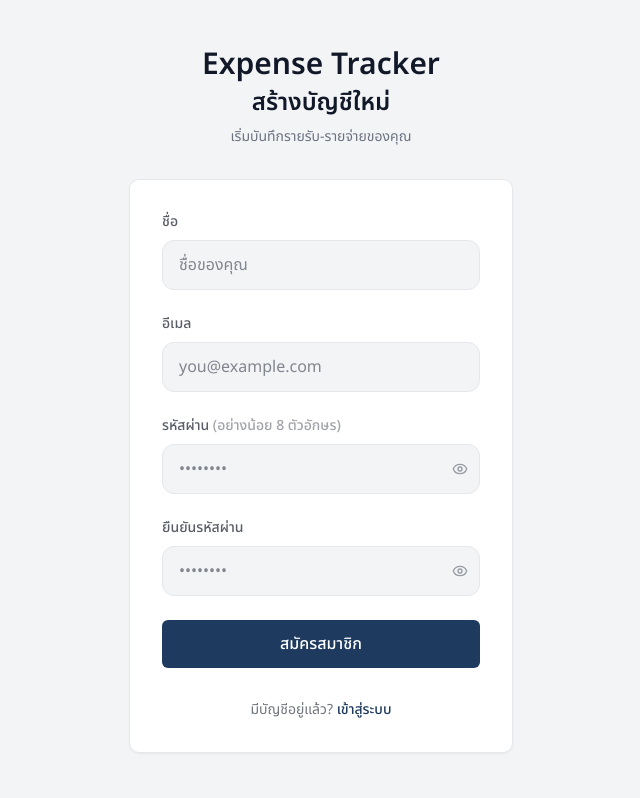
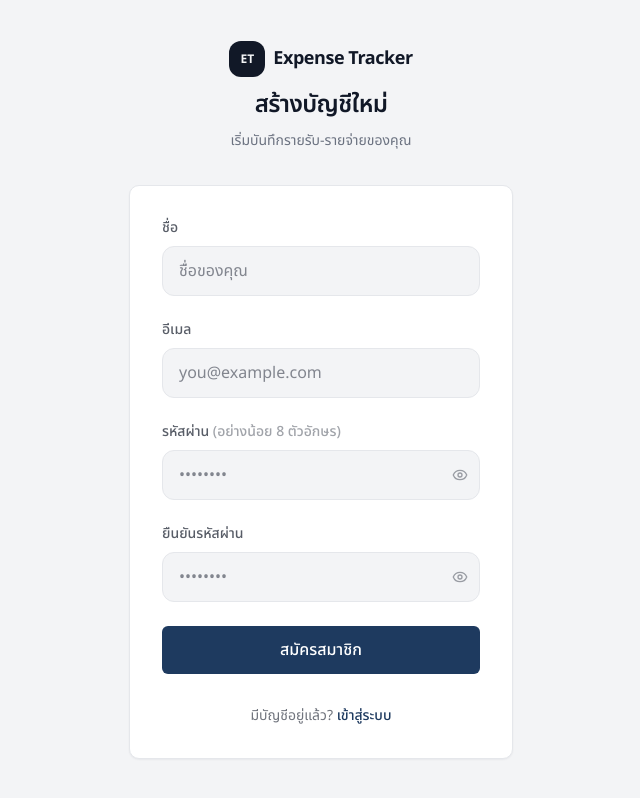
Before and after one commit to Naphat-Dev/expense-tracker, a React (Vite) app in the folder frontend/: page /register in a window 1280 px wide. Shown: the whole page, without its empty margins (319-959 px from the left). Built offline with nearby package versions, Linux system fonts and the light colour scheme; no server answers.

Commit message:
add brand logo

```diff
--- a/frontend/src/components/auth/AuthLayout.tsx
+++ b/frontend/src/components/auth/AuthLayout.tsx
@@ -13,9 +13,23 @@ export default function AuthLayout({
     <div className="flex min-h-screen items-center justify-center bg-paper px-4 py-10">
       <div className="w-full max-w-sm">
         <div className="mb-8 text-center">
-          <h1 className="text-3xl font-semibold text-ink">Expense Tracker</h1>
-          <h2 className="mt-1 text-2xl font-semibold text-ink">{title}</h2>
-          <p className="mt-2 text-sm text-muted">{subtitle}</p>
+          <div className="mb-3 flex items-center justify-center gap-2">
+            <div className="flex h-9 w-9 items-center justify-center rounded-xl bg-ink text-xs font-bold text-paper">
+              ET
+            </div>
+
+            <span className="text-lg font-bold tracking-tight text-ink">
+              Expense Tracker
+            </span>
+          </div>
+
+          <h1 className="text-2xl font-semibold tracking-tight text-ink">
+            {title}
+          </h1>
+
+          <p className="mt-2 text-sm leading-6 text-muted">
+            {subtitle}
+          </p>
         </div>
         <div className="rounded-card border border-line bg-surface p-6 shadow-card sm:p-8">
           {children}
--- a/frontend/src/pages/LedgerPage.tsx
+++ b/frontend/src/pages/LedgerPage.tsx
@@ -187,11 +187,17 @@ function App() {
         <div className='min-h-screen overflow-x-hidden bg-paper px-4 py-10 sm:px-8'>
             <header className='mx-auto mb-8 flex max-w-5xl items-center justify-between border-b border-line pb-6'>
                 <div>
-                    <p className="text-xs font-semibold uppercase tracking-widest text-muted">
-                        Expense Tracker
-                    </p>
+                    <div className="flex items-center gap-2">
+                        <div className="flex h-7 w-7 items-center justify-center rounded-lg bg-ink text-[10px] font-bold text-paper">
+                            ET
+                        </div>
 
-                    <h1 className="mt-1 text-3xl font-semibold text-ink">
+                        <span className="text-sm font-bold tracking-tight text-ink">
+                            Expense Tracker
+                        </span>
+                    </div>
+
+                    <h1 className="mt-2 text-3xl font-semibold tracking-tight text-ink">
                         บันทึกรายรับ-รายจ่าย
                     </h1>
                 </div>
```
